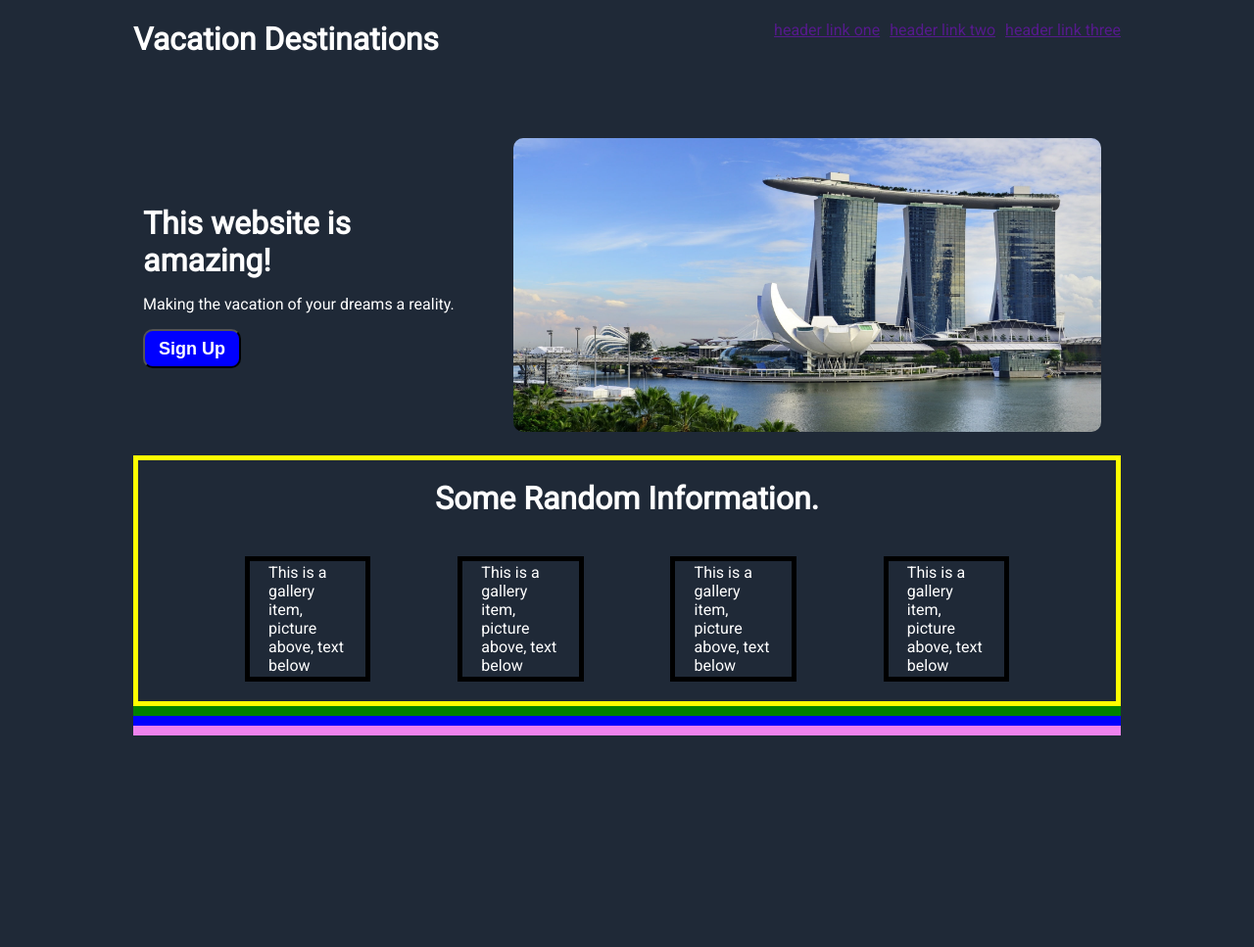
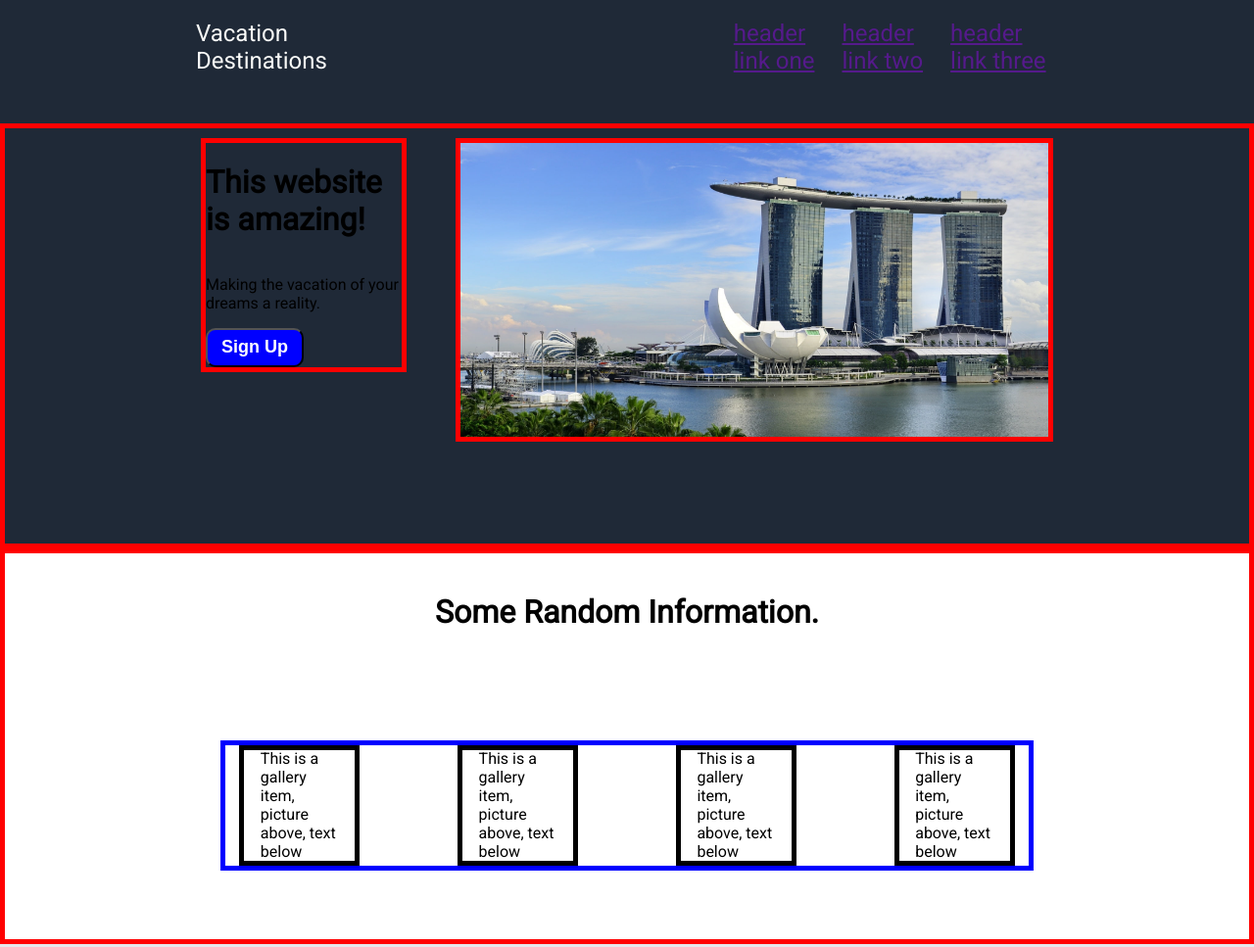
Before and after one commit to HRoyce/odin-landing-page, a plain HTML site: page index.html in a window 1280 px wide. Shown: the top 967 px of the page at 98% size. Before the commit the page ends 800 px from the top, so only its background shows below. Drawn offline with Linux system fonts and the light colour scheme.

Commit message:
Added some content for each section and started messing with layout, trying to make it so when I zoom out or in, the items retain resonable formatting. Currently I'm leaning on hard coded values because I need to brush up on flex properties.

```diff
--- a/index.html
+++ b/index.html
@@ -11,26 +11,27 @@
     <title>Vacation Destinations</title>
 </head>
 <body>
-    <div id="header">
-            <h1>Vacation Destinations</h1>
-            <div id="header-links">
+    <div id="header" class="section">
+        Vacation Destinations
+            <div id="header-links" >
                 <a href="">header link one</a>
                 <a href="">header link two</a>
                 <a href=>header link three</a>
             </div>
+    </div>
+    <div id="first" class="section">
 
-    </div>
-    <div id="first">
             <div id="intro">
                 <h1>This website is amazing!</h1>
                 <p>Making the vacation of your dreams a reality.</p>
                 <button>Sign Up</button>
             </div>
             <div id="bay"><img src=".\images\marinabay.jpg" alt=""></div>
+
+
     </div>
 
-
-    <div id="second">
+    <div id="second" class="section">
         <div id="second-header"><h1>Some Random Information.</h1></div>
         <div id="second-gallery">
             <div class="gallery-item"><p>This is a gallery item, picture above, text below</p></div>
@@ -39,10 +40,22 @@
             <div class="gallery-item"><p>This is a gallery item, picture above, text below</p></div>
         </div>
     </div>
-    <div id="third"></div>
-    <div id="fourth"></div>
-    <div id="footer"></div>
+    <div id="third" class="section">
+        <div>
+            I am going to write out some long fancy quote here
+            that will take up a bunch of space.
+        </div>
+    </div>
+    <div id="fourth" class="section">
+        <div>This is a call to action Check it, we even
+            got a button right here dawg.
+        </div>
+        <button>Sign Up</button>
+    </div>
 
+    <div id="footer" class="section">
+        Welcome to the Footer!
+    </div>
 
 </body>
 </html>
--- a/styles.css
+++ b/styles.css
@@ -1,54 +1,72 @@
 body{
-    background-color: #1f2937;
-    color:white;
+    background-color:red;
     font-family: 'Roboto', sans-serif;
     display: flex;
     flex-direction: column;
-    padding-left: 10%;
-    padding-right: 10%;
-    padding-top:1%;
-    padding-bottom:1%;
+    margin:0;
+}
+/* I need to figure out how to stop zoom out and in
+    from breaking the formatting. */
 
+.section{
+    padding-left: 200px;
+    padding-right: 200px;
 }
 #header{
     /* border-style: solid;
     border-color:red;
     border-width:2px; */
-    height: 100px;
     display:flex;
-    flex:1 1 1;
-    align-items: flex-start;
+    flex:1  1;
+    font-size:24px;
+    color: #f9faf8;
+    background-color: #1f2937;
+    padding-top:20px;
+    padding-bottom:50px;
+    justify-content: center;
+    gap:400px;
+}
+#header-links{
+    /* border-style:solid;
+    border-color:purple;
+    border-width: 5px; */
+    display: flex;
+    margin:0;
+    gap:10px;
     padding:0;
 }
-#header-links{
-    margin-left: auto;
-    display: flex;
-    justify-content: flex-end;
-    /* border-style: solid;
-    border-color:rgb(98, 0, 255);
-    border-width:2px; */
-    height:50px;
-    justify-content: space-between;
-    padding-top:0px;
-    gap:10px;
-}
 #first{
+    background-color: #1f2937;
     /* border-style: solid;
     border-color:orange;
     border-width:5px; */
     display:flex;
-    justify-content: space-around;
+    gap:50px;
+    justify-content: center;
     align-items:center;
+    flex: 1 0 0;
+    padding-bottom:100px;
+    padding-top:10px;
+    border-style: solid;
+    border-width: 5px;
+    border-color:red;
+}
+#intro{
+
+    display:flex;
+    flex-direction: column;
+    justify-content: center;
+    align-self:baseline;
+    border-style: solid;
+    border-width: 5px;
+    border-color:red;
+
 
 }
-#intro{
+button{
     display:flex;
-    flex:1;
-    flex-direction: column;
     justify-content: center;
-    padding:10px;
-}
-button{
+    align-items: center;
     background-color: blue;
     width: 100px;
     height:40px;
@@ -59,30 +77,30 @@ button{
     box-shadow: #1f2937;
 }
 #bay{
-    flex: 0;
-    padding:20px;
+
    /*  border-style: solid;
     border-width: 5px;
     border-color:red;*/
 }
-
 #bay > img{
 
     height:300px;
     width:600px;
-    border-radius: 10px;
-}
-#first > div{
-
+    /* border-radius: 10px; */
+    border-style: solid;
+    border-width: 5px;
+    border-color:red;
 }
 #second{
-    border-style: solid;
-    border-color:yellow;
-    border-width:5px;
     display: flex;
     flex-direction: column;
-
-
+    background-color: white;
+    padding-bottom:50px;
+    gap:50px;
+    flex: 0 0 0;
+    border-style: solid;
+    border-color:red;
+    border-width:5px;
 }
 #second-header{
     text-align: center;
@@ -90,8 +108,13 @@ button{
 }
 #second-gallery{
     display:flex;
-    justify-content:space-evenly;
+    flex: 0 0 0;
     margin:20px;
+    justify-content: center;
+    border-style: solid;
+    border-color:blue;
+    border-width:5px;
+    gap:100px;
 }
 .gallery-item{
     display: flex;
@@ -103,29 +126,48 @@ button{
     border-width: 5px;
     border-color:black;
     justify-content: center;
+
 }
+#third{
 
-#third{
-    border-style: solid;
-    border-color:green;
-    border-width:5px;
     display:flex;
+    background-color: #e5e7eb;
+    text-align:center;
+    justify-content: center;
+    font-size: 48px;
+    padding-left:300px;
+    padding-right:300px;
+    padding-top:100px;
+    padding-bottom:100px;
+    flex: 0 0 0;
+
+
 
 }
 #fourth{
-    border-style: solid;
+    /* border-style: solid;
     border-color:blue;
-    border-width:5px;
+    border-width:5px; */
+    display:flex;
+    flex-direction: column;
+    background-color: white;
+    padding-top:50px;
+    padding-bottom:50px;
+    justify-content: center;
+    align-items: center;
+    gap:10px;
+}
+#footer{
+    /* border-style: solid;
+    border-color:violet;
+    border-width:5px; */
     display:flex;
 
-}
-#footer{
-    border-style: solid;
-    border-color:violet;
-    border-width:5px;
-    height: 100px;
-    display:flex;
-    flex: 0;
+    background-color: #1f2937;
+    padding-top:10px;
+    padding-bottom:10px;
+    justify-content: center;
+    height:100%;
 }
 
 
@@ -133,7 +175,3 @@ button{
 
 
 }
-h1{
-    padding: 0;
-    margin: 0;
-}
```
Lines whose indentation alone changed are shown as unchanged.
